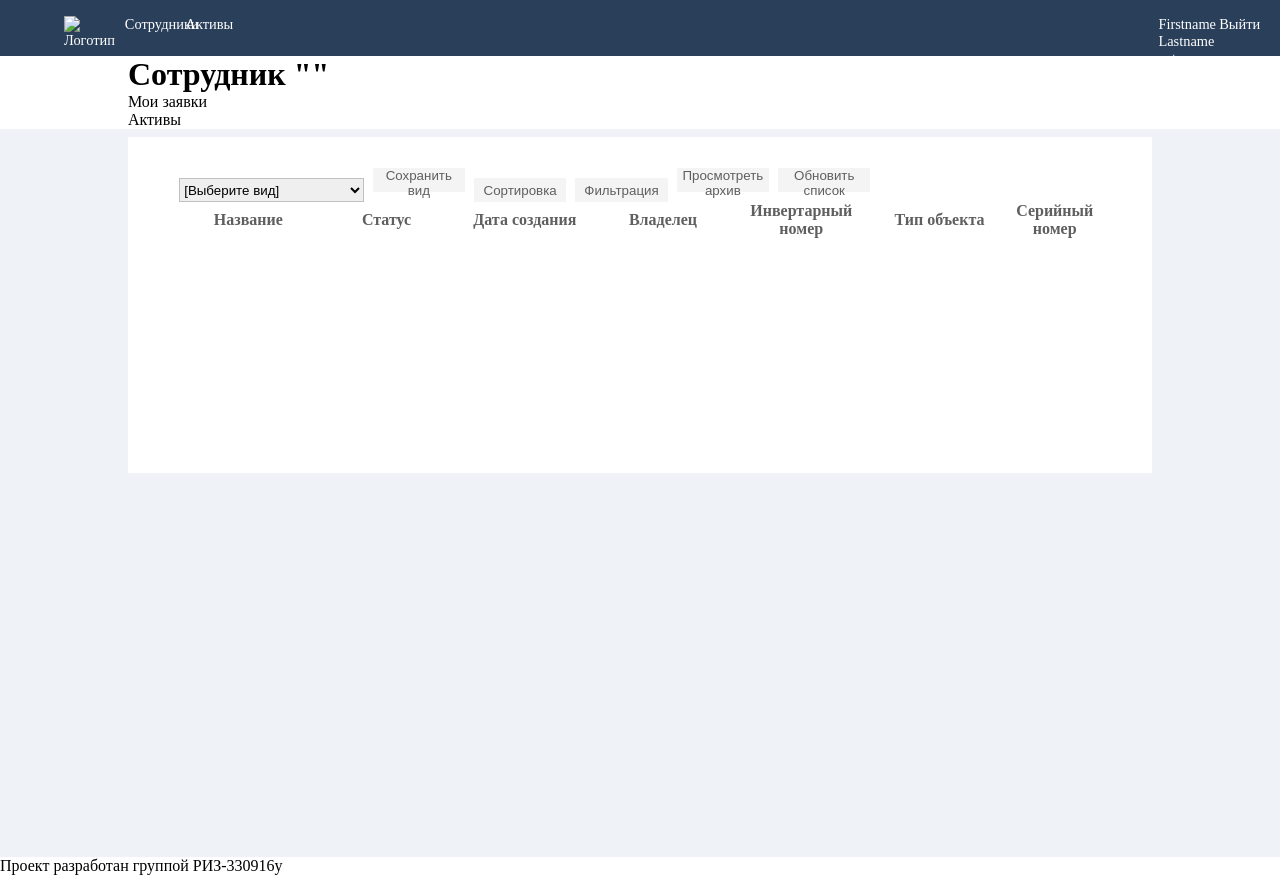
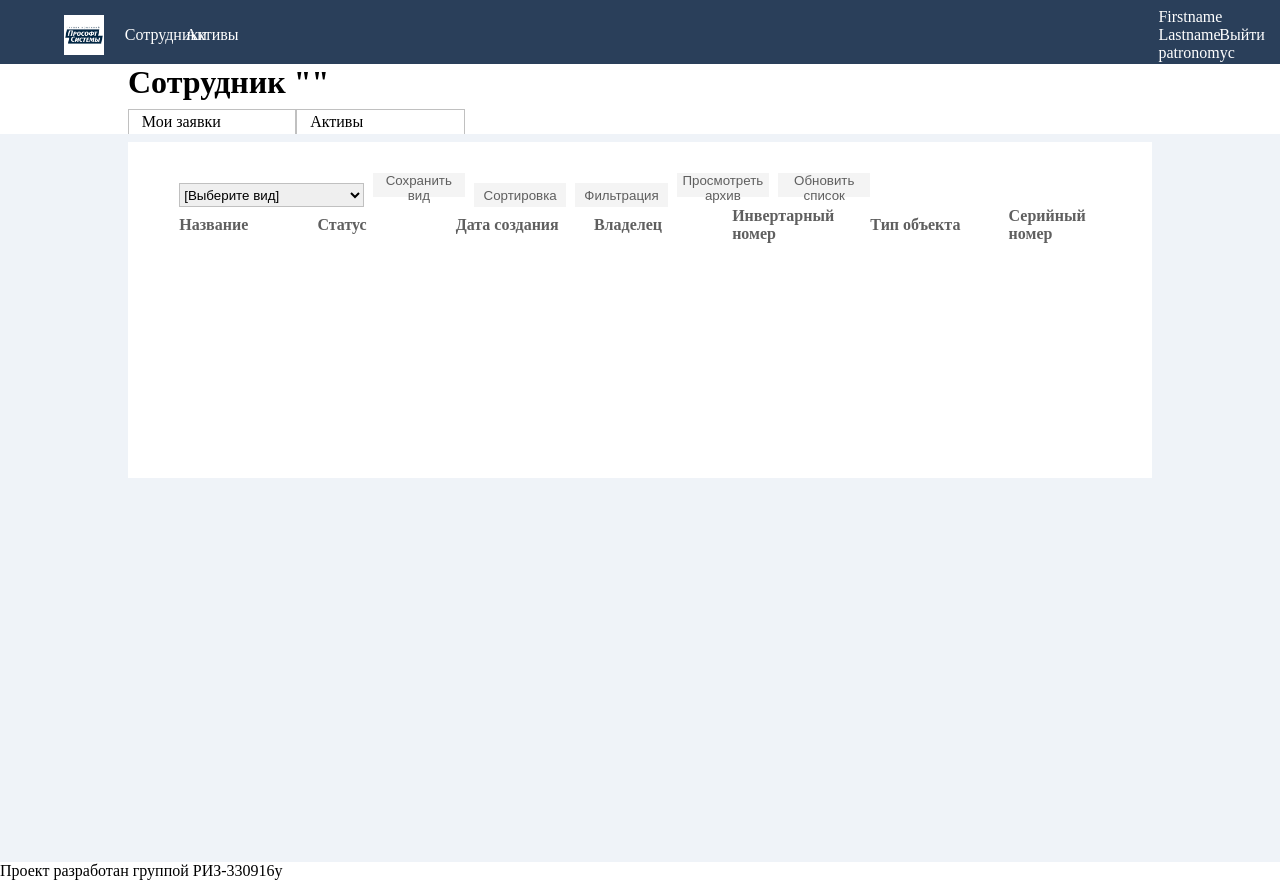
Before and after one commit to 3ngel/ProSoft_frontend, a plain HTML site: page assets/pages/user_browse/user_browse.html in a window 1280 px wide. Drawn offline with nearby package versions, Linux system fonts and the light colour scheme.

Commit message:
Добавление лого и оптимизация стиля

```diff
--- a/assets/main.js
+++ b/assets/main.js
@@ -30,6 +30,11 @@ Vue.createApp({
         //   password: this.password
         // });
         if(this.login == logins.login && this.password == logins.password){
+            if (navigator.cookieEnabled === false){
+	            alert("Cookies отключены!");
+            }
+            document.cookie = "user=user;"
+            alert(document.cookie)
             this.login = this.password = '';
             window.location = './pages/activites_list/activites_list.html'
         }
--- a/assets/pages/user_browse/user_browse.html
+++ b/assets/pages/user_browse/user_browse.html
@@ -10,17 +10,19 @@
 <body>
     <div id="user_browse">
         <div class="header">
-            <img src="" alt="Логотип">
+            <img src="../../logo.png" alt="Логотип">
             <p v-on:click="to_users()">Сотрудники</p>
-            <p>Активы</p>
+            <p v-on:click="to_activites()">Активы</p>
             <div></div>
             <p>Firstname Lastname patronomyc</p>
             <p v-on:click="exit()">Выйти</p>
         </div>
         <div class="worker">
             <h1>Сотрудник "{{name}}"</h1>
-            <p>Мои заявки</p>
-            <p>Активы</p>
+            <div>
+                <p>Мои заявки</p>
+                <p>Активы</p>
+            </div>
         </div>
         <div class="info">
                 <div class="table">
--- a/assets/pages/user_browse/user_browse.js
+++ b/assets/pages/user_browse/user_browse.js
@@ -38,7 +38,9 @@ Vue.createApp({
         to_users(){
             // window.location = "../user_browse/user_browse.html"
         },
-
+        to_activites(){
+            window.location = "../activites_list/activites_list.html";
+        },
         //Проверка, что пользователь авторизован
         checkuser(){
             return},
--- a/assets/style.css
+++ b/assets/style.css
@@ -5,16 +5,19 @@
 
 .header{
     background: rgb(42,63,90);
-    height: 3vh;
+    height: 5vh;
     width: 95%;
     color: white;
-    padding-top: 2vh;
+    padding-top: 1vh;
     padding-bottom: 2vh;
     padding-left: 5%;
     display: grid;
     grid-template-rows: auto;
     grid-template-columns: 5% 5% 5% auto 5% 5%;
-    font-size: 1.8vh;
+    align-items: center;
+}
+.header img{
+    height: 5vh;
 }
 .info{
     height: 90vh;
@@ -32,6 +35,7 @@
     padding-right: 5%;
     padding-top: 3%;
     padding-bottom: 3%;
+    text-align: left;
 }
 
 .table button{
@@ -61,6 +65,7 @@
 }
 .info table thead th{
     width: 15%;
+    align-self: center;
 }
 /* .info table tbody tr{
    border: 1px solid grey;
@@ -73,6 +78,10 @@
     max-height: 7vh;
     color: rgb(95,95,95);
 }
+.info table tbody th a{
+    color: blue;
+}
+
 .form{
     display:flex;
     flex-direction: column;
@@ -93,6 +102,21 @@
 
 .worker{
     margin-left: 10%;
+    display: flex;
+    flex-direction: column;
+}
+.worker div{
+    display: flex;
+    padding-top: 1vh;
+}
+.worker div p{
+    width: 12vw;
+    height: 3vh;
+    border: 1px solid rgb(192, 192, 192);
+    align-content: center;
+    padding-left: 1vw;
+    border-bottom: none;
+
 }
 
 
--- a/assets/vue.config.js
+++ b/assets/vue.config.js
@@ -0,0 +1 @@
+url = "Адрес"
```
Also changed, not shown: assets/pages/activites_list/activites_list.html (+1 -1 lines), assets/pages/activites_list/activites_list.js (+4 -3 lines), assets/logo.png (added), 1 other file.
